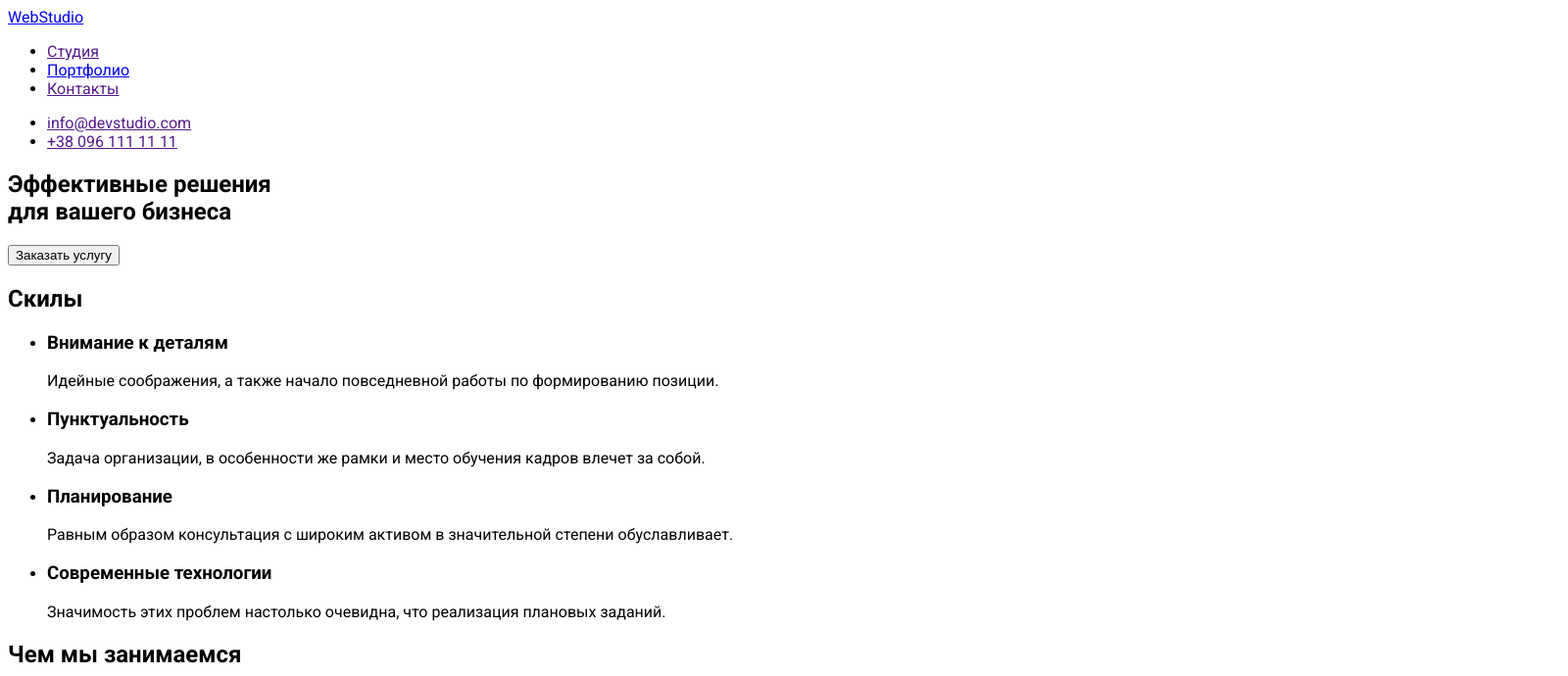
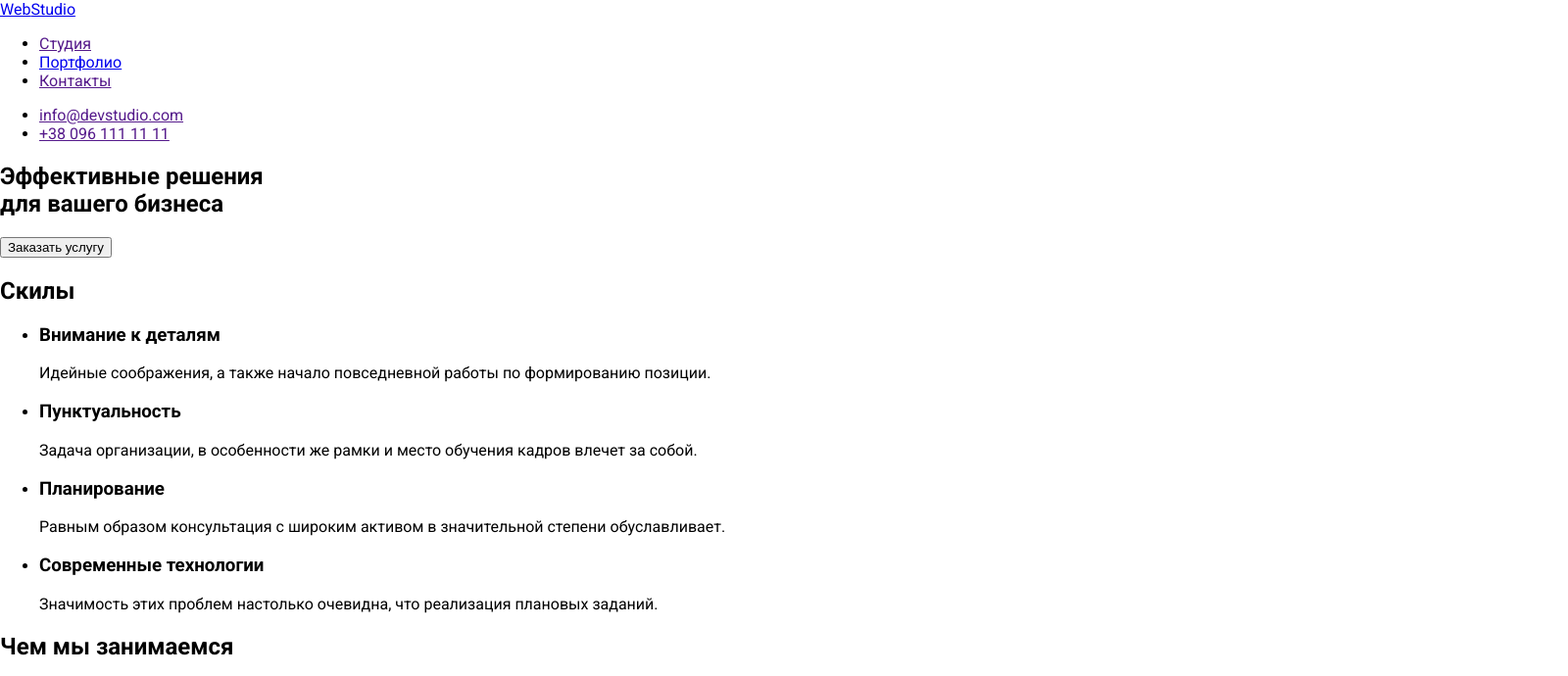
Before and after one commit to VolodymyrProtsiv/goit-markup-hw-02, a plain HTML site: page index.html in a window 1280 px wide. Shown: the top 690 px of the page at 98% size, 1600 px wide, since content can reach past the window. Drawn offline with Linux system fonts and the light colour scheme.

Commit message:
Update style.css

```diff
--- a/css/style.css
+++ b/css/style.css
@@ -1,3 +1,6 @@
 body {
   font-family: "Roboto", sans-serif;
+  width: 1600px;
+  padding: 0;
+  margin: 0;
 }
```
